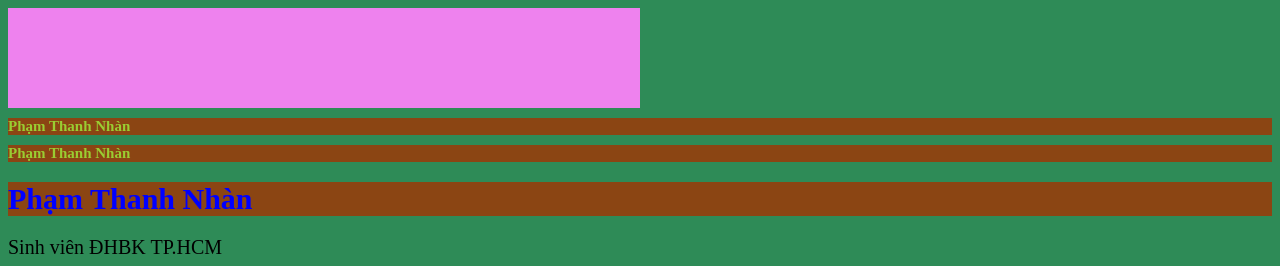
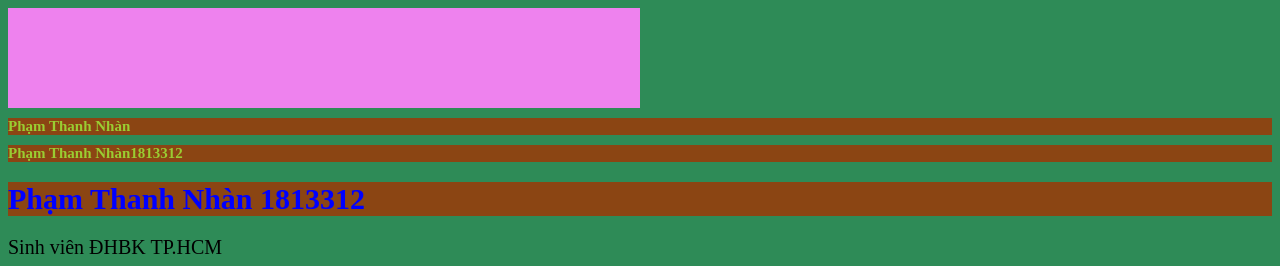
Before and after one commit to nhanphamthanh/testgit, a plain HTML site: page index.html in a window 1280 px wide. Shown: the top 266 px of the page. Drawn offline with Linux system fonts and the light colour scheme.

Commit message:
Update index.html

```diff
--- a/index.html
+++ b/index.html
@@ -34,8 +34,8 @@
         <!-- thêm conment -->
         <div class="box"></div>
        <h1 class="aa">Phạm Thanh Nhàn</h1>
-       <h1 class="aa">Phạm Thanh Nhàn</h1>
-       <h1 id="abc">Phạm Thanh Nhàn</h1>
+       <h1 class="aa">Phạm Thanh Nhàn1813312</h1>
+       <h1 id="abc">Phạm Thanh Nhàn 1813312</h1>
        <p>Sinh viên ĐHBK TP.HCM</p>
        <img src="https://cdn.tuoitre.vn/thumb_w/586/2022/1/13/qdketxeotocaotoclongthanh-daugiay3-1-16051533219451566730686-1633237977024204450824-16420491800781240799888.jpg">
        <ul>
```
